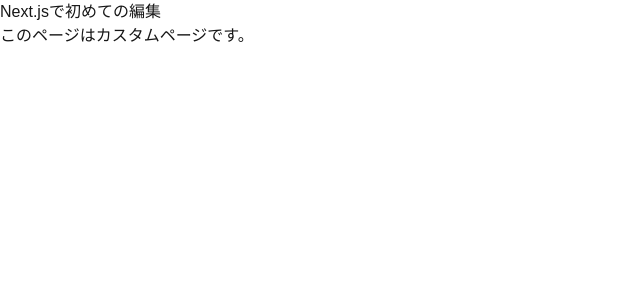
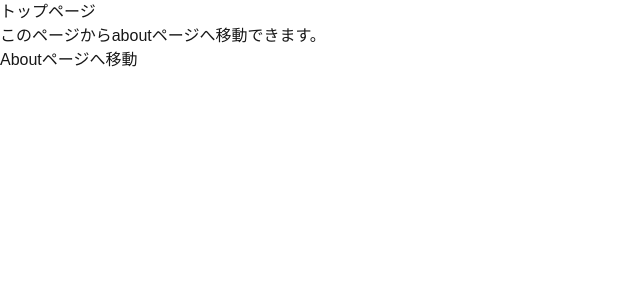
Before and after one commit to aya01no/my-nextjs-app, a Next.js app: page / in a window 1280 px wide. Shown: the top 300 px of the page, without its empty margins (0-640 px from the left). Built offline with nearby package versions, Linux system fonts and the light colour scheme.

Commit message:
aboutページへのリンク追加

```diff
--- a/app/page.tsx
+++ b/app/page.tsx
@@ -1,8 +1,13 @@
+import Link from "next/link";
+
 export default function Home() {
   return (
     <div>
-      <h1>Next.jsで初めての編集</h1>
-      <p>このページはカスタムページです。</p>
+      <h1>トップページ</h1>
+      <p>このページからaboutページへ移動できます。</p>
+      <Link href="/about">
+      <button>Aboutページへ移動</button>
+      </Link>
       </div>
   );
 }
```
